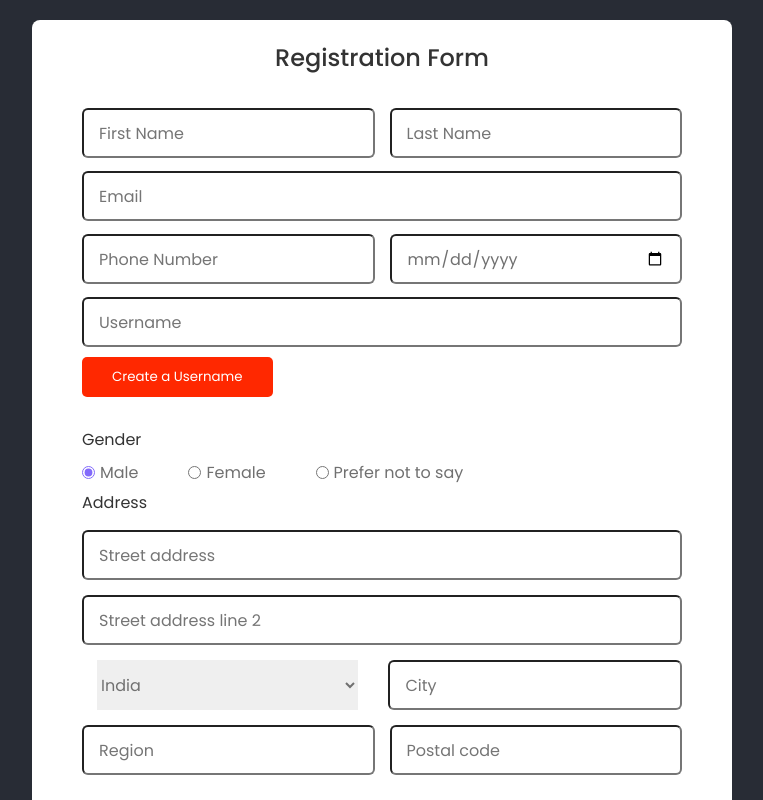
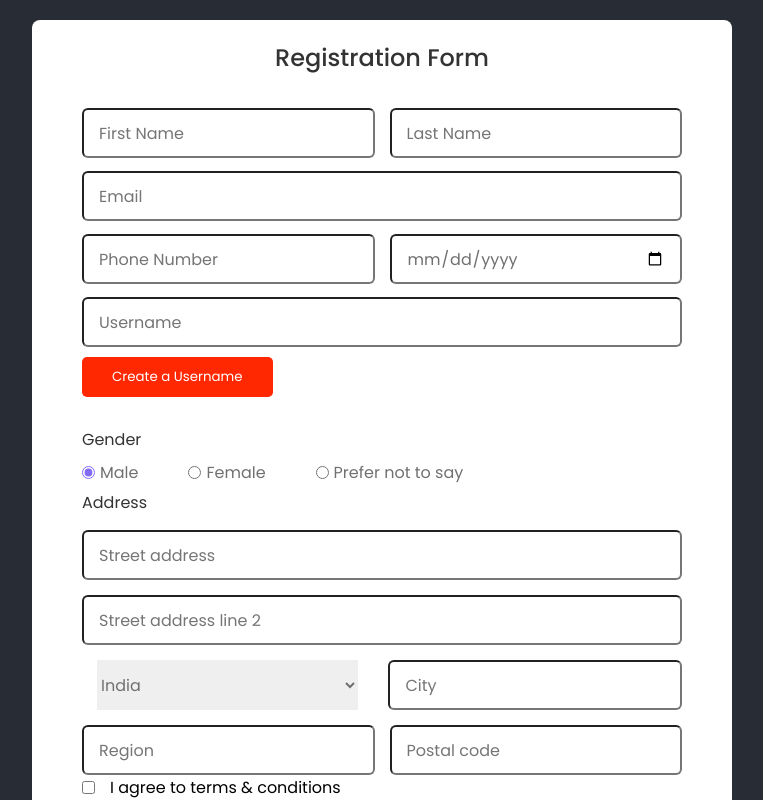
Before and after one commit to VIS-WAS/templateDrivenForm, an Angular app: page / in a window 1280 px wide. Shown: the top 800 px of the page, without its empty margins (258-1021 px from the left). Built offline with nearby package versions, Linux system fonts and the light colour scheme.

Commit message:
checkbox

```diff
--- a/src/app/app.component.css
+++ b/src/app/app.component.css
@@ -174,3 +174,7 @@ small {
   color: red;
   font-weight: bold;
 }
+
+.input-checkbox {
+  width: 10px;
+}
--- a/src/app/app.component.html
+++ b/src/app/app.component.html
@@ -165,10 +165,16 @@
           required
         />
       </div>
-      <small *ngIf="adressTRV.touched && adressTRV.invalid"
-        >*Some of the required field of address is not filled</small
-      >
     </div>
+
+    <div class="column">
+      <input type="checkbox" name="agreement" [ngModel]="IsAgreed" />
+      <label for="agreement"> I agree to terms & conditions</label><br />
+    </div>
+
+    <small *ngIf="adressTRV.touched && adressTRV.invalid"
+      >*Some of the required field of address is not filled</small
+    >
 
     <div class="column">
       <input
--- a/src/app/app.component.ts
+++ b/src/app/app.component.ts
@@ -22,6 +22,8 @@ export class AppComponent {
 
   defaultGender: string = 'male';
   defaultCountry: string = 'India';
+
+  IsAgreed: boolean = false;
 
   @ViewChild('registrationForm') form: NgForm;
   genders = [
@@ -54,8 +56,9 @@ export class AppComponent {
     this.postal = this.form.value.address.postal;
     this.username = this.form.value.username;
     this.dob = this.form.value.dob;
+    this.IsAgreed = this.form.value.agreement;
 
-    this.resetForm();
+    // this.resetForm();
   }
   resetForm() {
     this.form.reset();
```
